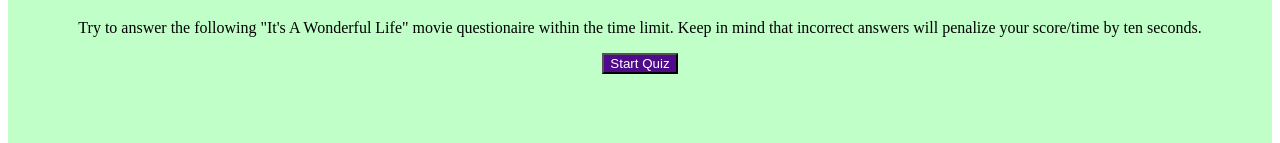
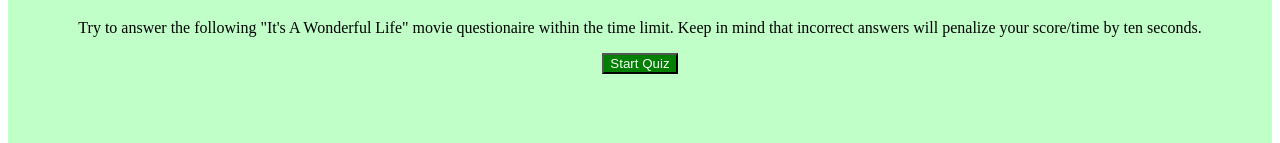
Before and after one commit to Karina-June/pop-quiz, a plain HTML site: page index.html in a window 1280 px wide. Shown: the part 177-320 px from the top of the page. Drawn offline with Linux system fonts and the light colour scheme.

Commit message:
Update style.css

```diff
--- a/assets/css/style.css
+++ b/assets/css/style.css
@@ -5,7 +5,7 @@
 button {
     cursor: pointer;
     color:white;
-    background-color:rgb(78, 12, 139);
+    background-color: green;
 }
 
 .carousel {
```
